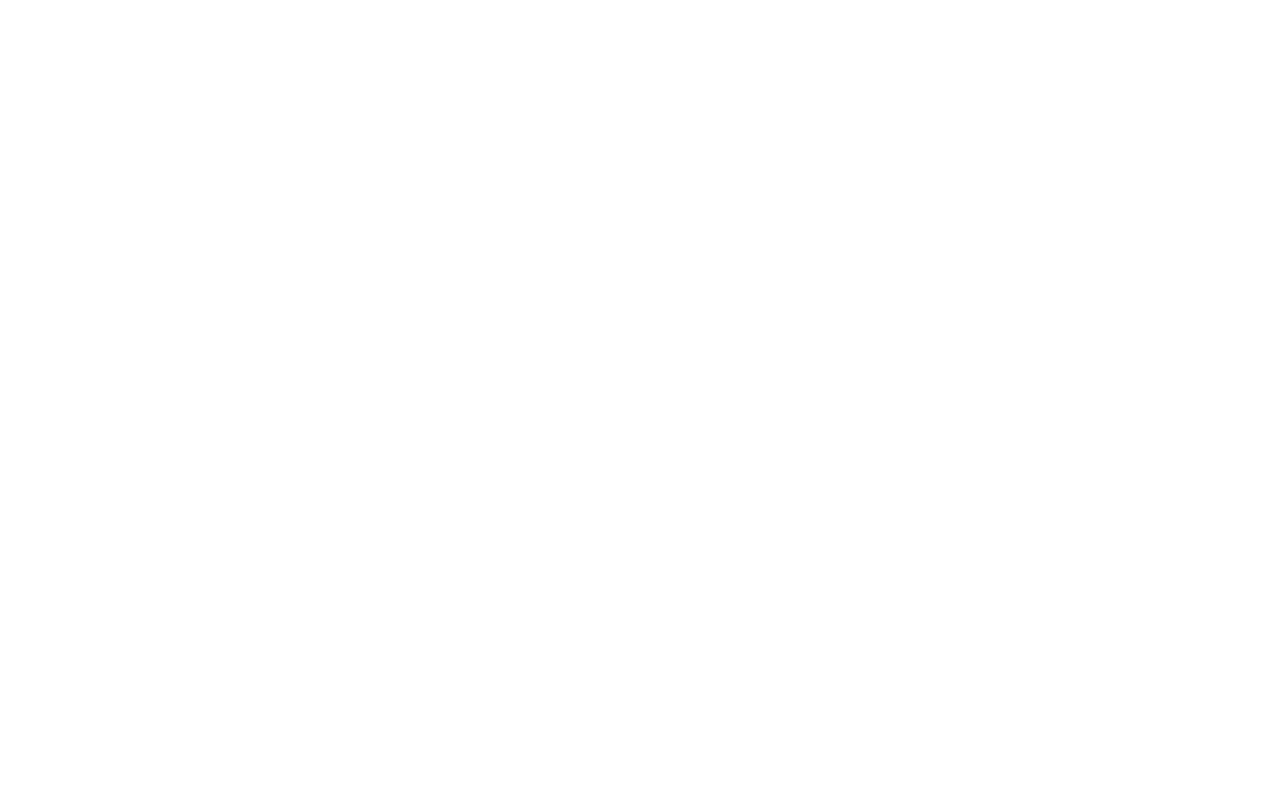
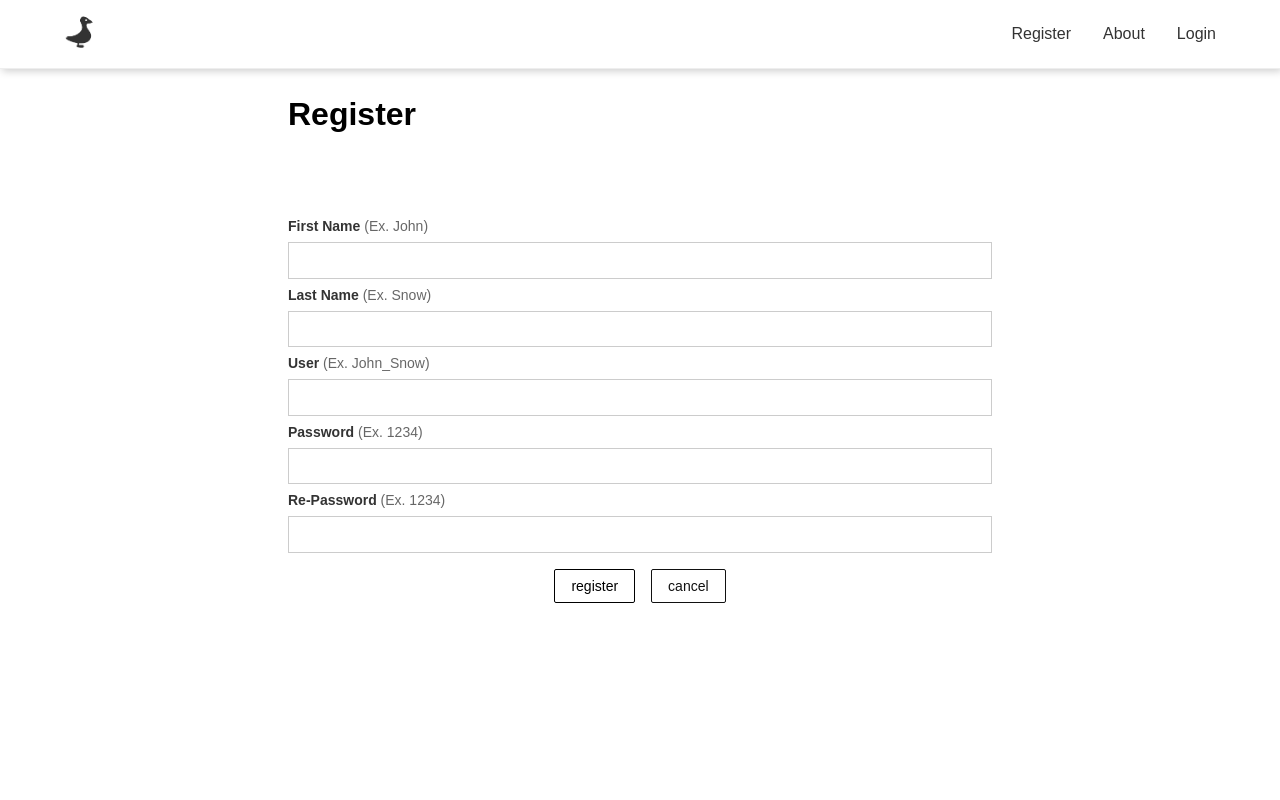
Before and after one commit to fern1994/react-project, a React (Create React App) app in the folder react-project/: page /register in a window 1280 px wide. Shown: the top 800 px of the page. Built offline with nearby package versions, Linux system fonts and the light colour scheme.

Commit message:
create register

```diff
--- a/react-project/package.json
+++ b/react-project/package.json
@@ -5,6 +5,7 @@
   "dependencies": {
     "react": "^16.4.1",
     "react-dom": "^16.4.1",
+    "react-fontawesome": "^1.6.1",
     "react-router-dom": "^4.3.1",
     "react-scripts": "1.1.4",
     "tachyons": "^4.10.0"
--- a/react-project/public/index.html
+++ b/react-project/public/index.html
@@ -10,6 +10,7 @@
     -->
     <link rel="manifest" href="%PUBLIC_URL%/manifest.json">
     <link rel="shortcut icon" href="%PUBLIC_URL%/favicon.ico">
+    <link href="https://maxcdn.bootstrapcdn.com/font-awesome/4.7.0/css/font-awesome.min.css" rel="stylesheet" />
     <!--
       Notice the use of %PUBLIC_URL% in the tags above.
       It will be replaced with the URL of the `public` folder during the build.
--- a/react-project/src/components/Feed.js
+++ b/react-project/src/components/Feed.js
@@ -1,18 +1,22 @@
 import React from 'react';
+import FontAwesome from 'react-fontawesome';
 
-const Feed = ({id,title,body,user}) => {
+const Feed = ({id,title,detail,user}) => {
   return(
     <article className="bt bb b--black-10">
-      <a className="db pv4 ph3 ph0-l no-underline black dim" href={`/show/${id}`}>
+      <a className="db pv4 ph3 ph0-l no-underline black dim" href={`/news/${id}`}>
+        {/* <div className="flex flex-column tr">
+          <FontAwesome className="" name='rocket'/>
+        </div> */}
         <div className="flex flex-column flex-row-ns">
           <div className="pr3-ns mb4 mb0-ns w-100 w-40-ns">
             <img src={`https://robohash.org/${id}?set=set4&size=200x200`} className="db" alt="Photo of a dimly lit room with a computer interface terminal." />
           </div>
           <div className="w-100 w-60-ns pl3-ns">
             <h1 className="f3 fw1 baskerville mt0 lh-title">{title}</h1>
-            <p className="f6 f5-l lh-copy">
-              { body }
-            </p>
+            {/* <p className="f6 f5-l lh-copy">
+              { detail }
+            </p> */}
             <p className="f6 lh-copy mv0">By userId {user}</p>
           </div>
         </div>
--- a/react-project/src/components/FeedList.js
+++ b/react-project/src/components/FeedList.js
@@ -13,8 +13,8 @@
              key={i}
              id={post.id}
              title={post.title}
-             body={post.body}
-             user={post.userId}
+             detail={post.detail}
+             user={post.user}
             />
           );
         })
--- a/react-project/src/components/Header.js
+++ b/react-project/src/components/Header.js
@@ -9,9 +9,9 @@
           <img src={logo} className="dib w2 h2 br-100" alt="Site Name" />
         </a>
         <div className="dtc v-mid w-75 tr">
-          <a className="link dim dark-gray f6 f5-ns dib mr3 mr4-ns" href="/" title="About">Home</a>
+          <a className="link dim dark-gray f6 f5-ns dib mr3 mr4-ns" href="/register" title="About">Register</a>
           <a className="link dim dark-gray f6 f5-ns dib mr3 mr4-ns" href="/show" title="Store">About</a>
-          <a className="link dim dark-gray f6 f5-ns dib" href="/" title="Contact">Login</a>
+          <a className="link dim dark-gray f6 f5-ns dib" href="/addNews" title="Contact">Login</a>
         </div>
       </nav>
     </div>
--- a/react-project/src/components/ShowDetail.js
+++ b/react-project/src/components/ShowDetail.js
@@ -2,14 +2,14 @@
 
 const ShowDetail = ({news}) => {
   return(
-    <div className="mw7 center min-vh-100">
+    <div className="mt4-ns mw7 center min-vh-100">
       <article className="pa3 pa5-ns">
         <h1 className="f2">{news.title}</h1>
         <img src={`https://robohash.org/${news.id}?set=set4`} className="w-100 f5" alt="Photo of outer space"/>
         <p className="lh-copy">
-          {news.body}
+          {news.datail}
         </p>
-        {news.body}
+        {news.detail}
       </article>
     </div>
   )
--- /dev/null
+++ b/react-project/src/containers/AddNews.js
@@ -0,0 +1,33 @@
+import React, { Component } from 'react';
+import Header from '../components/Header';
+import Footer from '../components/Footer'
+
+class AddNews extends Component{
+  render(){
+    return(
+      <div>
+        <Header />
+        <div className="mt5 mw7 center min-vh-100">
+          <h1 className="mt2 pa4">Add News</h1>
+          <form id="user" className="pa4 black-80">
+            <div>
+              <label className="f6 b db mb2">Title</label>
+              <input name="firstName" className="input-reset ba b--black-20 pa2 mb2 db w-100" type="text" aria-describedby="name-desc"/>
+            </div>
+            <div>
+              <label className="f6 b db mb2">Detail</label>
+              <input name="lastName" className="input-reset ba b--black-20 pa2 mb2 db w-100" type="text" aria-describedby="name-desc"/>
+            </div>
+            <div className="tc">
+              <a className="ma2 f6 link dim br1 ba ph3 pv2 mb2 dib black" onClick={() => this.onSubmit()}>register</a>
+              <a className="ma2 f6 link dim br1 ba ph3 pv2 mb2 dib near-black">cancel</a>
+            </div>
+          </form>
+        </div>
+        <Footer />
+      </div>
+    )
+  }
+}
+
+export default AddNews;
--- /dev/null
+++ b/react-project/src/containers/AddUser.js
@@ -0,0 +1,61 @@
+import React, { Component } from 'react';
+import Header from '../components/Header';
+import Footer from '../components/Footer'
+
+class AddUser extends Component{
+  onSubmit(){
+    var data =  new FormData(document.querySelector('form'));
+      fetch('https://agile-cliffs-83142.herokuapp.com/api/user', {
+      method: 'POST',
+      body: JSON.stringify({
+        first_name: data.get('firstName'),
+        last_name: data.get('lastName'),
+        username: data.get('username'),
+        password: data.get('pass'),
+      }),
+      headers: {
+        "Content-type": "application/json; charset=UTF-8"
+      }
+    })
+    .then(response => response.json())
+    .then(json => console.log(json))
+  }
+  render(){
+    return(
+      <div>
+        <Header/>
+        <div className="mt5 mw7 center min-vh-100">
+          <h1 className="mt2 pa4">Register</h1>
+          <form id="user" className="pa4 black-80">
+            <div>
+              <label className="f6 b db mb2">First Name <span className="normal black-60">(Ex. John)</span></label>
+              <input name="firstName" className="input-reset ba b--black-20 pa2 mb2 db w-100" type="text" aria-describedby="name-desc"/>
+            </div>
+            <div>
+              <label className="f6 b db mb2">Last Name <span className="normal black-60">(Ex. Snow)</span></label>
+              <input name="lastName" className="input-reset ba b--black-20 pa2 mb2 db w-100" type="text" aria-describedby="name-desc"/>
+            </div>
+            <div>
+              <label className="f6 b db mb2">User <span className="normal black-60">(Ex. John_Snow)</span></label>
+              <input name="username" className="input-reset ba b--black-20 pa2 mb2 db w-100" type="text" aria-describedby="name-desc"/>
+            </div>
+            <div>
+              <label className="f6 b db mb2">Password <span className="normal black-60">(Ex. 1234)</span></label>
+              <input name="pass" className="input-reset ba b--black-20 pa2 mb2 db w-100" type="Password" aria-describedby="name-desc"/>
+            </div>
+            <div>
+              <label className="f6 b db mb2">Re-Password <span className="normal black-60">(Ex. 1234)</span></label>
+              <input id="repass" className="input-reset ba b--black-20 pa2 mb2 db w-100" type="Password" aria-describedby="name-desc"/>
+            </div>
+            <div className="tc">
+              <a className="ma2 f6 link dim br1 ba ph3 pv2 mb2 dib black" onClick={() => this.onSubmit()}>register</a>
+              <a className="ma2 f6 link dim br1 ba ph3 pv2 mb2 dib near-black">cancel</a>
+            </div>
+          </form>
+        </div>
+        <Footer/>
+      </div>
+    )
+  }
+}
+export default AddUser;
--- a/react-project/src/containers/App.js
+++ b/react-project/src/containers/App.js
@@ -12,7 +12,7 @@
   }
   componentDidMount(){
     console.log("componentDidMount");
-    fetch('https://jsonplaceholder.typicode.com/posts')
+    fetch('https://agile-cliffs-83142.herokuapp.com/api/news')
       .then(res => res.json())
       .then(posts => this.setState({ news: posts }));
   }
--- a/react-project/src/containers/Show.js
+++ b/react-project/src/containers/Show.js
@@ -11,13 +11,16 @@
     }
   }
   componentDidMount(){
+    console.log(this.props);
     const { match: { params } } = this.props;
-    fetch(`https://jsonplaceholder.typicode.com/posts/${ params.postId }`)
+    fetch(`https://agile-cliffs-83142.herokuapp.com/api/news/${params.postId}`)
       .then(res => res.json())
-      .then(posts => this.setState({ news: posts }));
+      .then(posts => this.setState({ news: posts[0] }));
+
   }
   render(){
     const {news} = this.state;
+    console.log(news);
     return(
       <div>
         <Header />
--- a/react-project/src/index.js
+++ b/react-project/src/index.js
@@ -3,6 +3,8 @@
 import './index.css';
 import App from './containers/App';
 import Show from './containers/Show';
+import AddNews from './containers/AddNews';
+import AddUser from './containers/AddUser';
 import 'tachyons';
 import { BrowserRouter as Router, Route} from "react-router-dom";
 
@@ -11,8 +13,10 @@
 
    <Router>
        <div>
-     <Route exact path="/" component={App} />
-     <Route path="/show/:postId" component={Show} />
+         <Route exact path="/" component={App} />
+         <Route path="/news/:postId" component={Show} />
+         <Route path="/addNews" component={AddNews} />
+        <Route path="/register" component={AddUser} />
       </div>
    </Router>
 
```
Also changed, not shown: 1 other file (tests, documents, lock files or other folders).
